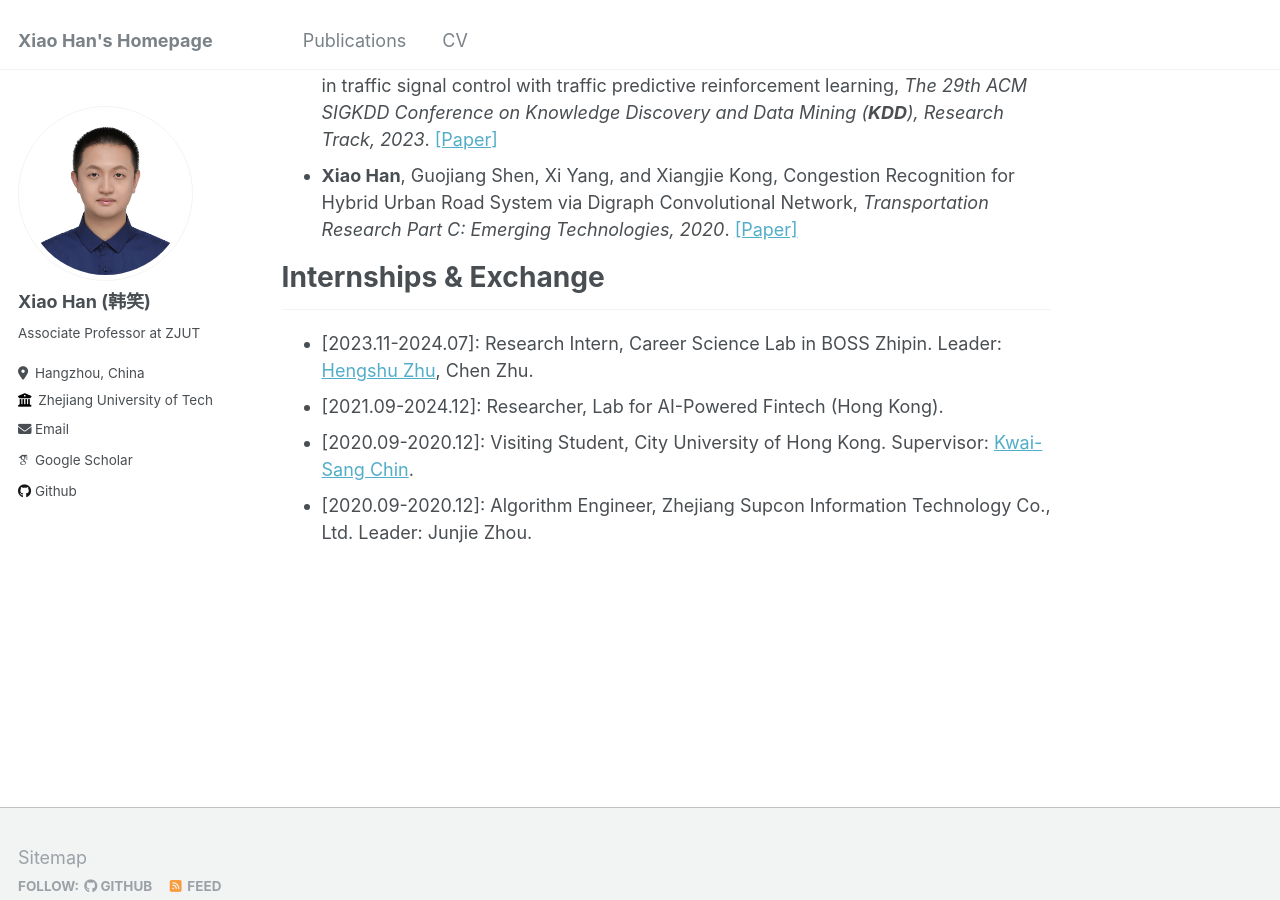
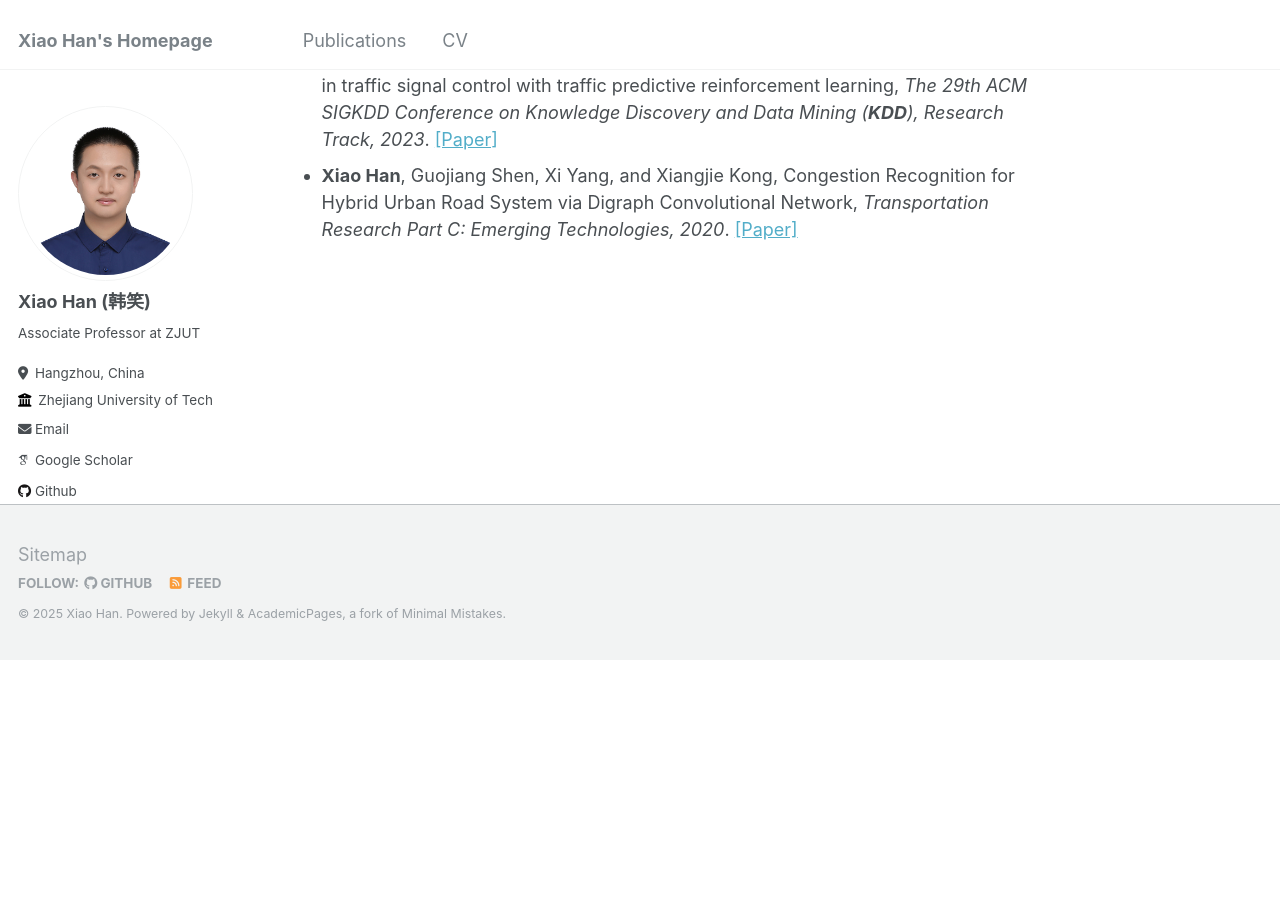
Before and after one commit to hahahenha/hahahenha.github.io, a Jekyll site: the page built from _pages/about.md, in a window 1280 px wide and 900 px high, scrolled down 1666 px. Built offline with Jekyll 4.4.1, drawn with Linux system fonts in a browser that asks for light colours; some web fonts are replaced; after the commit the page ends 2325 px from its top, so only the background shows below that.

Commit message:
Update about.md

```diff
--- a/_pages/about.md
+++ b/_pages/about.md
@@ -190,18 +190,3 @@ If you are interested in collaborating with me or want to have a chat, always fe
 </div>
 
 -->
-
-
-
-
-
-
-# Internships & Exchange
-<hr style="margin-top: 8px; margin-bottom: 20px;">
-
-<ul>
-   <li>[2023.11-2024.07]: Research Intern, Career Science Lab in BOSS Zhipin. Leader: <a target="_blank" rel="noopener" href="https://www.zhuhengshu.com/">Hengshu Zhu</a>, Chen Zhu.</li>
-   <li>[2021.09-2024.12]: Researcher, Lab for AI-Powered Fintech (Hong Kong). </li>
-   <li>[2020.09-2020.12]: Visiting Student, City University of Hong Kong. Supervisor: <a target="_blank" rel="noopener" href="https://scholars.cityu.edu.hk/en/persons/kwai-sang-chin">Kwai-Sang Chin</a>.</li>
-   <li>[2020.09-2020.12]: Algorithm Engineer, Zhejiang Supcon Information Technology Co., Ltd. Leader: Junjie Zhou. </li>
-</ul>
```
